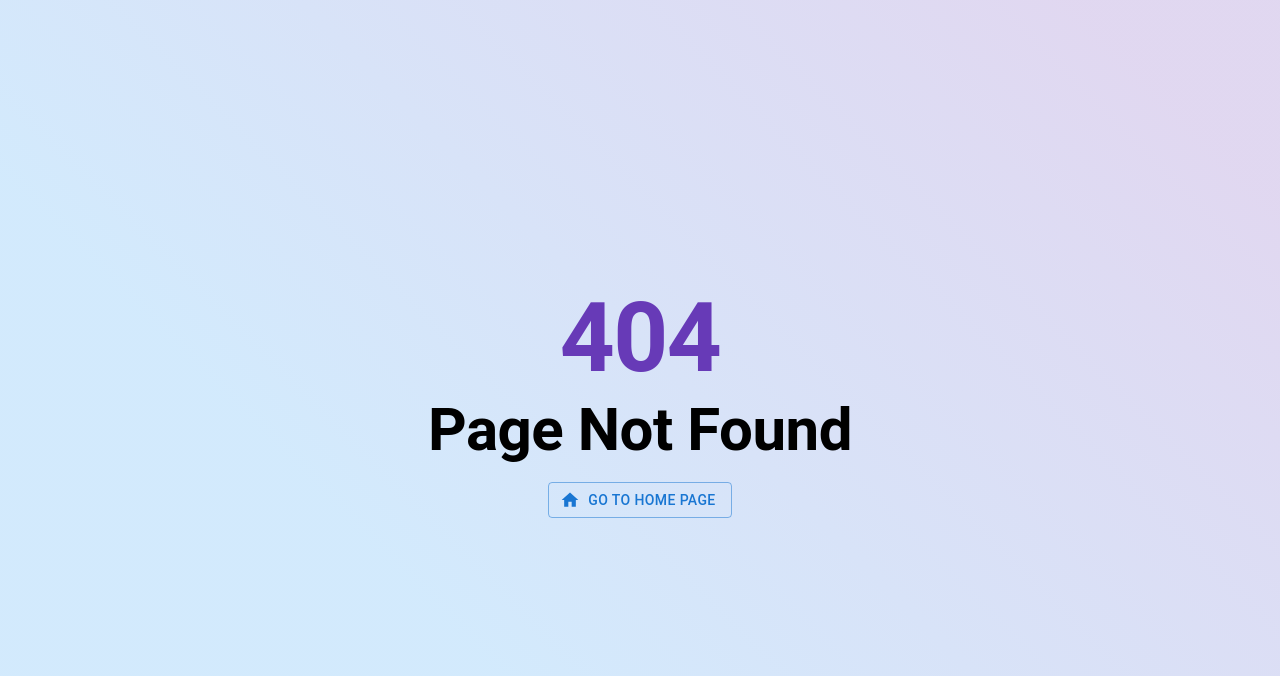
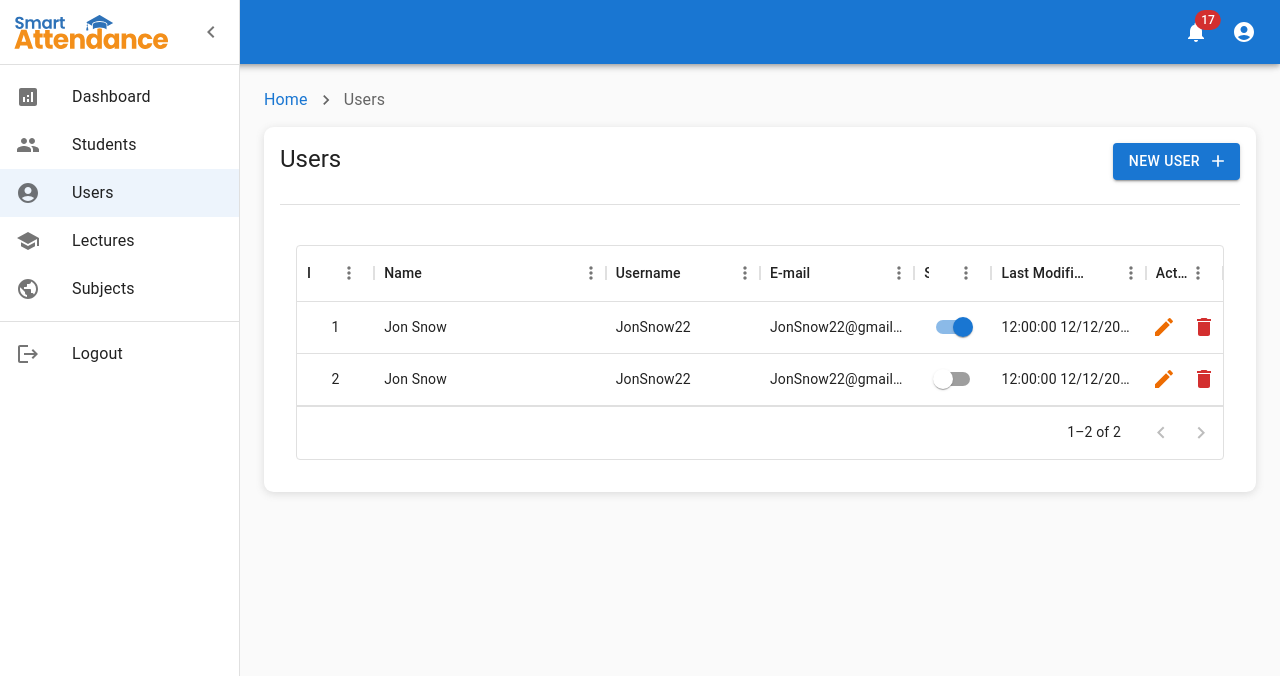
Before and after one commit to VishwaDeAero/Smart-Attendance-AdminPanel, a React (Create React App) app: page /users in a window 1280 px wide. Before the commit this address had no page. Shown: the top 676 px of the page. Built offline with nearby package versions, Linux system fonts and the light colour scheme.

Commit message:
Users view added
some code optimization done

```diff
--- a/package.json
+++ b/package.json
@@ -7,6 +7,7 @@
     "@emotion/styled": "^11.11.0",
     "@mui/icons-material": "^5.14.18",
     "@mui/material": "^5.14.18",
+    "@mui/x-data-grid": "^6.19.1",
     "@testing-library/jest-dom": "^5.17.0",
     "@testing-library/react": "^13.4.0",
     "@testing-library/user-event": "^13.5.0",
--- a/src/App.js
+++ b/src/App.js
@@ -1,21 +1,30 @@
-import { BrowserRouter as Router, Route, Routes } from 'react-router-dom';
-import './App.css';
-import Sample from './pages/sample';
-import Test from './pages/test';
-import PageNotFound from './pages/pageNotFound';
-import SignIn from './pages/signIn';
+import { BrowserRouter as Router, Route, Routes } from 'react-router-dom'
+import './App.css'
+import Sample from './pages/sample'
+import Test from './pages/test'
+import PageNotFound from './pages/pageNotFound'
+import SignIn from './pages/signIn'
+import UserView from './pages/user/userView'
 
 function App() {
   return (
     <Router>
       <Routes>
-        <Route path="/" exact element={<Sample/>} />
-        <Route path="/login" exact element={<SignIn/>} />
-        <Route path="/test" exact element={<Test/>} />
-        <Route path="*" exact element={<PageNotFound/>} />
+        {/* Home Page */}
+        <Route path="/" exact element={<Sample />} />
+        {/* Login Page */}
+        <Route path="/login" exact element={<SignIn />} />
+        {/* Users Routes */}
+        <Route path="/users" element={<UserView/>}>
+          {/* <Route path="create" element={<CreateUser />} /> */}
+          {/* <Route path="edit/:id" element={<EditUser />} /> */}
+        </Route>
+        <Route path="/test" exact element={<Test />} />
+        {/* 404 Page */}
+        <Route path="*" exact element={<PageNotFound />} />
       </Routes>
     </Router>
-  );
+  )
 }
 
-export default App;
+export default App
--- a/src/components/MainLayout.js
+++ b/src/components/MainLayout.js
@@ -3,10 +3,10 @@ import Box from '@mui/material/Box'
 import CssBaseline from '@mui/material/CssBaseline'
 import Toolbar from '@mui/material/Toolbar'
 import SideDrawer from './SideDrawer'
-import { styled } from '@mui/material'
+import { Container, styled } from '@mui/material'
 import HeaderBar from './HeaderBar'
 import Breadcrumb from './Breadcrumb';
-import { grey } from '@mui/material/colors';
+import { common, grey } from '@mui/material/colors';
 
 const drawerWidth = 240;
 
@@ -39,14 +39,29 @@ export default function MainLayout({ children }) {
 
 
     return (
-        <Box sx={{ display: 'flex' }}>
+        <Box sx={{
+            display: 'flex',
+            height: '100vh'
+        }}>
             <CssBaseline />
             <HeaderBar drawerWidth={drawerWidth} open={open} setOpen={setOpen} />
             <SideDrawer drawerWidth={drawerWidth} open={open} handleDrawerClose={handleDrawerClose} />
-            <Main open={open}>
+            <Main
+                open={open}
+            >
                 <Toolbar /> {/* Do not delete, this keeps the gap from top */}
-                    <Breadcrumb/>
-                {children}
+                <Breadcrumb />
+                <Container
+                    disableGutters={true}
+                    sx={{
+                        padding: "1rem",
+                        borderRadius: '0.6rem',
+                        backgroundColor: common.white,
+                        boxShadow: 'rgba(99, 99, 99, 0.2) 0px 2px 8px 0px'
+                    }}
+                >
+                    {children}
+                </Container>
             </Main>
         </Box>
     );
--- a/src/components/SideDrawer.js
+++ b/src/components/SideDrawer.js
@@ -1,4 +1,4 @@
-import { Analytics, ChevronLeft, ChevronRight, Logout, People, Public, School } from '@mui/icons-material'
+import { AccountCircle, Analytics, ChevronLeft, ChevronRight, Logout, People, Public, School } from '@mui/icons-material'
 import { Divider, Drawer, IconButton, List, ListItem, ListItemButton, ListItemIcon, ListItemText, styled, useTheme } from '@mui/material'
 import React from 'react'
 import AppLogo from './AppLogo'
@@ -23,6 +23,7 @@ const SideDrawer = ({ drawerWidth, open, handleDrawerClose }) => {
   const mainItems = [
     { text: 'Dashboard', route:'/', icon: <Analytics/> },
     { text: 'Students', route:'/test', icon: <People/> },
+    { text: 'Users', route:'/users', icon: <AccountCircle/> },
     { text: 'Lectures', route:'/lectures', icon: <School/> },
     { text: 'Subjects', route:'/subjects', icon: <Public/> },
   ]
--- /dev/null
+++ b/src/pages/user/userView.js
@@ -0,0 +1,108 @@
+import React from 'react'
+import MainLayout from '../../components/MainLayout'
+import Grid2 from '@mui/material/Unstable_Grid2/Grid2'
+import { Box, Button, Divider, IconButton, Switch, Typography } from '@mui/material'
+import { Add, Delete, Edit } from '@mui/icons-material'
+import { DataGrid } from '@mui/x-data-grid'
+
+const columns = [
+    {
+        field: 'id',
+        headerName: 'ID',
+        headerAlign: 'center',
+        align: 'center',
+        flex: 1,
+    },
+    {
+        field: 'name',
+        headerName: 'Name',
+        flex: 3,
+    },
+    {
+        field: 'username',
+        headerName: 'Username',
+        flex: 2
+    },
+    {
+        field: 'email',
+        headerName: 'E-mail',
+        flex: 2
+    },
+    {
+        field: 'status',
+        headerName: 'Status',
+        headerAlign: 'center',
+        align: 'center',
+        flex: 1,
+        renderCell: (params) => (
+            <Switch
+              checked={params.row.status === 1}
+            //   onChange={() => handleStatusToggle(params.row.id)}
+              inputProps={{ 'aria-label': 'controlled' }}
+            />
+          ),
+    },
+    {
+        field: 'updatedAt',
+        headerName: 'Last Modified',
+        flex: 2
+    },
+    {
+        field: 'actions',
+        headerName: 'Action',
+        headerAlign: 'center',
+        description: 'This column has actions and is not sortable.',
+        flex: 1,
+        sortable: false,
+        align: 'center',
+        renderCell: (params) => (
+            <div>
+              <IconButton color='warning'>
+                <Edit/>
+              </IconButton>
+              <IconButton color='error'>
+                <Delete />
+              </IconButton>
+            </div>
+          ),
+    },
+];
+
+const rows = [
+    { id: 1, name: 'Jon Snow', username: 'JonSnow22', email: 'JonSnow22@gmail.com', status:1, updatedAt:'12:00:00 12/12/2023', actions:'edit delete buttons', },
+    { id: 2, name: 'Jon Snow', username: 'JonSnow22', email: 'JonSnow22@gmail.com', status:0, updatedAt:'12:00:00 12/12/2023', actions:'edit delete buttons', },
+];
+
+const UserView = () => {
+    return (
+        <MainLayout>
+            <Grid2 container spacing={2}>
+                <Grid2 xs={12} md={8}>
+                    <Typography variant='h5' component='h1'>Users</Typography>
+                </Grid2>
+                <Grid2 xs={12} md={4} sx={{
+                    textAlign: 'end'
+                }}>
+                    <Button variant="contained" endIcon={<Add />}>
+                        New User
+                    </Button>
+                </Grid2>
+            </Grid2>
+            <Divider sx={{ my: 3 }} />
+            <Box padding={2}>
+                <DataGrid
+                    rows={rows}
+                    columns={columns}
+                    initialState={{
+                        pagination: {
+                            paginationModel: { page: 0, pageSize: 6 },
+                        },
+                    }}
+                    pageSizeOptions={[5, 10]}
+                />
+            </Box>
+        </MainLayout>
+    )
+}
+
+export default UserView
```
Also changed, not shown: src/components/Breadcrumb.js (+4 -4 lines), src/components/HeaderBar.js (+26 -26 lines), 1 other file (tests, documents, lock files or other folders).
